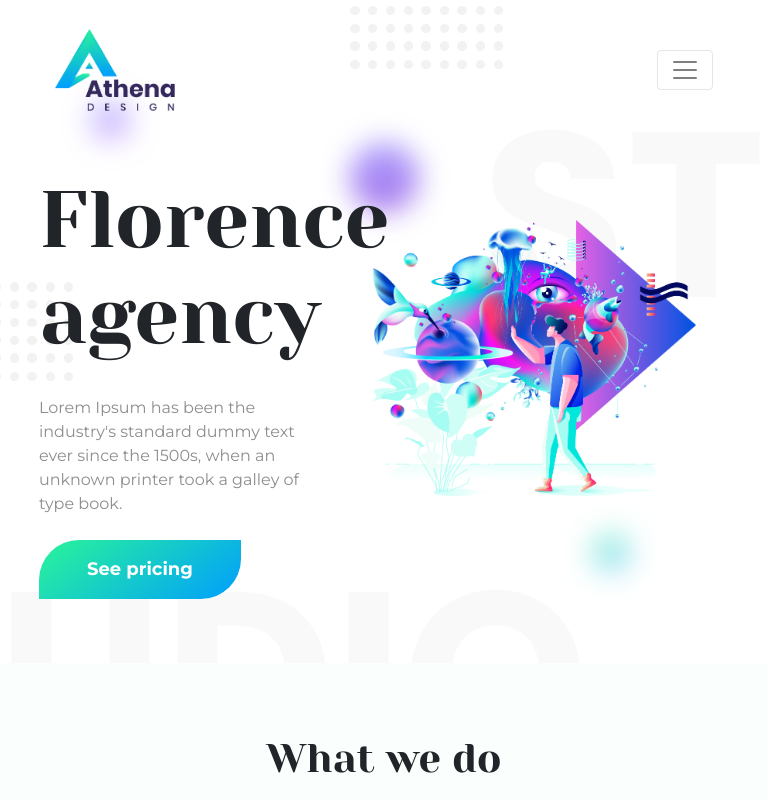
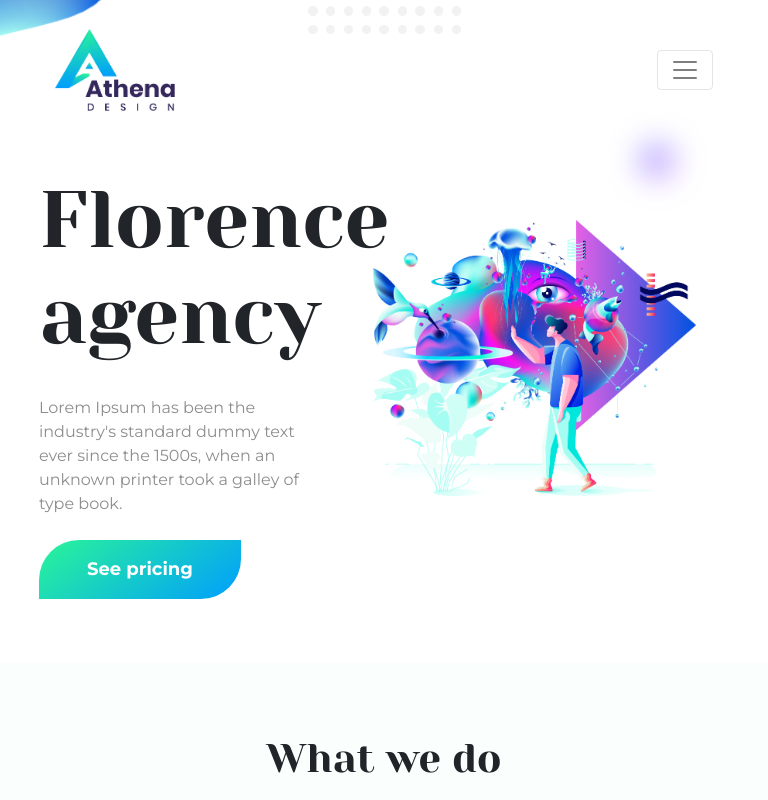
Before and after one commit to abuhasanrumi/athena-design, a React (Create React App) app: page / in a window 768 px wide. Shown: the top 800 px of the page. Built offline with nearby package versions, Linux system fonts and the light colour scheme.

Commit message:
some more responsiveness done

```diff
--- a/src/Components/Home/Header/Header.css
+++ b/src/Components/Home/Header/Header.css
@@ -25,14 +25,28 @@
 .headerBackground {
   background-image: url("../../../Utility/Illustration/left-bg.png"), url("../../../Utility/Illustration/right-bg.png"), url("../../../Utility/Illustration/left-st.png"), url("../../../Utility/Illustration/right-udio.png"), url("../../../Utility/Illustration/dot-purple.png"), url("../../../Utility/Illustration/dot-green.png"), url("../../../Utility/Illustration/dot-purple-small.png"), url("../../../Utility/Illustration/dots.png"), url("../../../Utility/Illustration/dots.png");
   background-repeat: no-repeat;
-  background-position: 520px -520px, -425px -480px, right 50px, left 510px, center 100px, 500px bottom, left 10px, 350px -30px, -80px center;
+  background-position: 520px -520px, -450px -450px, right 50px, left 510px, center 100px, 500px bottom, right 50px, center -65px, -80px center;
   background-size: cover, contain, auto, auto, auto, auto, auto, auto, auto, auto;
 }
 
 @media only screen and (max-width: 576px) {
   .headerBackground {
     background-image: url("../../../Utility/Illustration/left-bg.png"), url("../../../Utility/Illustration/right-bg.png"), url(""), url(""), url(""), url(""), url("../../../Utility/Illustration/dot-purple-small.png"), url("../../../Utility/Illustration/dots.png"), url("");
-    background-position: 520px -520px, -220px -210px, right 50px, left 510px, center 100px, 500px bottom, left 10px, center -65px, -80px center;
+    background-position: 520px -520px, -270px -280px, right 50px, left 510px, center 100px, 500px bottom, left 10px, center -65px, -80px center;
+  }
+}
+
+@media screen and (max-width: 991px) and (min-width: 768px) {
+  .headerBackground {
+    background-image: url("../../../Utility/Illustration/left-bg.png"), url("../../../Utility/Illustration/right-bg.png"), url(""), url(""), url(""), url(""), url("../../../Utility/Illustration/dot-purple-small.png"), url("../../../Utility/Illustration/dots.png"), url("") !important;
+    background-position: 520px -520px, -450px -375px, right 50px, left 510px, center 100px, 500px bottom, right 50px, center -65px, -80px center;
+  }
+}
+
+@media screen and (max-width: 1200px) and (min-width: 992px) {
+  .headerBackground {
+    background-image: url("../../../Utility/Illustration/left-bg.png"), url("../../../Utility/Illustration/right-bg.png"), url(""), url(""), url(""), url(""), url("../../../Utility/Illustration/dot-purple-small.png"), url("../../../Utility/Illustration/dots.png"), url("") !important;
+    background-position: 520px -520px, -450px -400px, right 50px, left 510px, center 100px, 500px bottom, right 50px, center -65px, -80px center;
   }
 }
 /*# sourceMappingURL=Header.css.map */
--- a/src/Components/Home/Header/Header.scss
+++ b/src/Components/Home/Header/Header.scss
@@ -24,13 +24,27 @@
 .headerBackground {
     background-image: url('../../../Utility/Illustration/left-bg.png'), url('../../../Utility/Illustration/right-bg.png'), url('../../../Utility/Illustration/left-st.png'), url('../../../Utility/Illustration/right-udio.png'), url('../../../Utility/Illustration/dot-purple.png'), url('../../../Utility/Illustration/dot-green.png'), url('../../../Utility/Illustration/dot-purple-small.png'), url('../../../Utility/Illustration/dots.png'), url('../../../Utility/Illustration/dots.png');
     background-repeat: no-repeat;
-    background-position: 520px -520px, -425px -480px, right 50px, left 510px, center 100px, 500px bottom, left 10px, 350px -30px, -80px center;
+    background-position: 520px -520px, -450px -450px, right 50px, left 510px, center 100px, 500px bottom, right 50px, center -65px, -80px center;
     background-size: cover, contain, auto, auto, auto, auto, auto, auto, auto, auto;
 }
 
 @media only screen and (max-width: 576px) {
     .headerBackground {
         background-image: url('../../../Utility/Illustration/left-bg.png'), url('../../../Utility/Illustration/right-bg.png'), url(''), url(''), url(''), url(''), url('../../../Utility/Illustration/dot-purple-small.png'), url('../../../Utility/Illustration/dots.png'), url('');
-        background-position: 520px -520px, -220px -210px, right 50px, left 510px, center 100px, 500px bottom, left 10px, center -65px, -80px center;
+        background-position: 520px -520px, -270px -280px, right 50px, left 510px, center 100px, 500px bottom, left 10px, center -65px, -80px center;
     }
   }
+
+@media screen and (max-width: 991px) and (min-width: 768px){
+    .headerBackground {
+        background-image: url('../../../Utility/Illustration/left-bg.png'), url('../../../Utility/Illustration/right-bg.png'), url(''), url(''), url(''), url(''), url('../../../Utility/Illustration/dot-purple-small.png'), url('../../../Utility/Illustration/dots.png'), url('') !important;
+        background-position: 520px -520px, -450px -375px, right 50px, left 510px, center 100px, 500px bottom, right 50px, center -65px, -80px center;
+    }
+  }
+
+@media screen and (max-width: 1200px) and (min-width: 992px){
+    .headerBackground {
+        background-image: url('../../../Utility/Illustration/left-bg.png'), url('../../../Utility/Illustration/right-bg.png'), url(''), url(''), url(''), url(''), url('../../../Utility/Illustration/dot-purple-small.png'), url('../../../Utility/Illustration/dots.png'), url('') !important;
+        background-position: 520px -520px, -450px -400px, right 50px, left 510px, center 100px, 500px bottom, right 50px, center -65px, -80px center;
+    }
+  }
```
Also changed, not shown: 1 other file (tests, documents, lock files or other folders).
